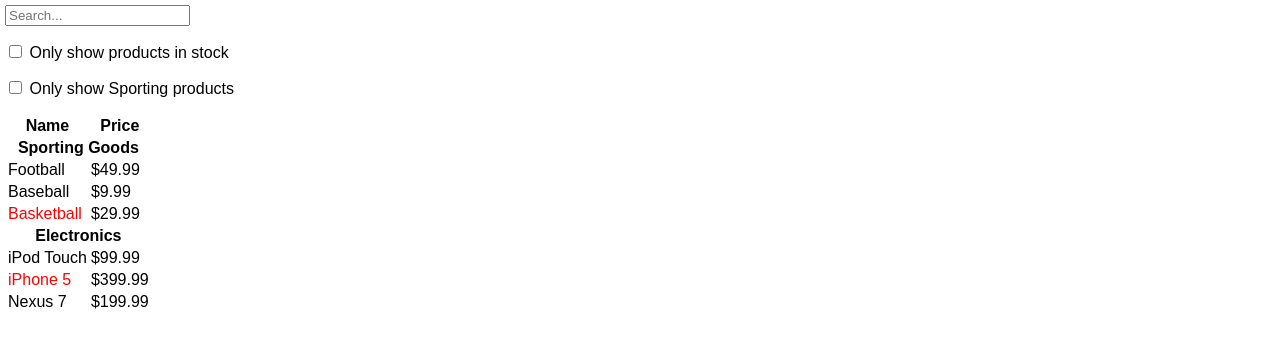
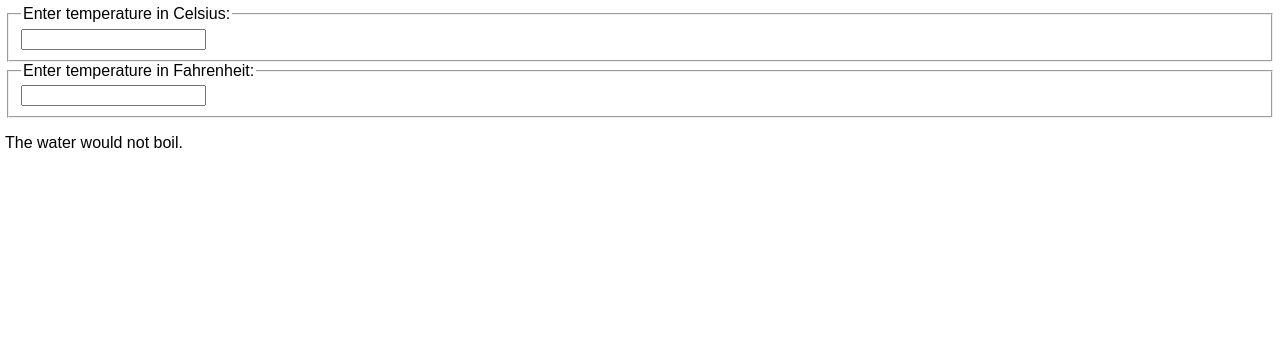
Before and after one commit to Buzonxxxx/React-Novice, a React (Create React App) app in the folder my-app/: page / in a window 1280 px wide. Shown: the top 346 px of the page. Built offline with nearby package versions, Linux system fonts and the light colour scheme.

Commit message:
Refactor: BoilVerdict

```diff
--- a/my-app/src/ErrorBoundary/ErrorBoundary.js
+++ /dev/null
@@ -1 +0,0 @@
-import React { Component } from 'react'
--- a/my-app/src/components/BoilVerdict.js
+++ b/my-app/src/components/BoilVerdict.js
@@ -8,7 +8,7 @@ const scaleNames = {
 const toCelsius = fahrenheit => (fahrenheit - 32) * 5 / 9
 const toFahrenheit = celsius => (celsius * 9 / 5) + 32
 
-function tryConvert(temperature, convert) {
+const tryConvert = (temperature, convert) => {
   const input = parseFloat(temperature);
   if (Number.isNaN(input)) {
     return '';
@@ -18,7 +18,7 @@ function tryConvert(temperature, convert) {
   return rounded.toString();
 }
 
-function BoilingVerdict(props) {
+const BoilingVerdict = (props) => {
   if (props.celsius >= 100) {
     return <p>The water would boil.</p>;
   }
@@ -26,12 +26,8 @@ function BoilingVerdict(props) {
 }
 
 class TemperatureInput extends React.Component {
-  constructor(props) {
-    super(props);
-    this.handleChange = this.handleChange.bind(this);
-  }
 
-  handleChange(e) {
+  handleChange = (e) => {
     this.props.onTemperatureChange(e.target.value);
   }
 
@@ -51,19 +47,17 @@ class TemperatureInput extends React.Component {
 class Calculator extends React.Component {
   constructor(props) {
     super(props);
-    this.handleCelsiusChange = this.handleCelsiusChange.bind(this);
-    this.handleFahrenheitChange = this.handleFahrenheitChange.bind(this);
     this.state = {
       temperature: '',
       scale: 'c'
     }
   }
 
-  handleCelsiusChange(temperature) {
+  handleCelsiusChange = (temperature) => {
     this.setState({ scale: 'c', temperature });
   }
 
-  handleFahrenheitChange(temperature) {
+  handleFahrenheitChange = (temperature) => {
     this.setState({ scale: 'f', temperature });
   }
 
--- a/my-app/src/index.js
+++ b/my-app/src/index.js
@@ -28,9 +28,9 @@ import FilterTable from './components/ThinkInReact'
     // <ReactSample/>,
     // <LoginControl />,
     // <SelectAll />,
-    // <BoilVerdict/>,
+    <BoilVerdict/>,
     // <SignUpDialog/>,
     // <WorldClock />,
-    <FilterTable />,
+    // <FilterTable />,
     document.getElementById('root')
   );
```
